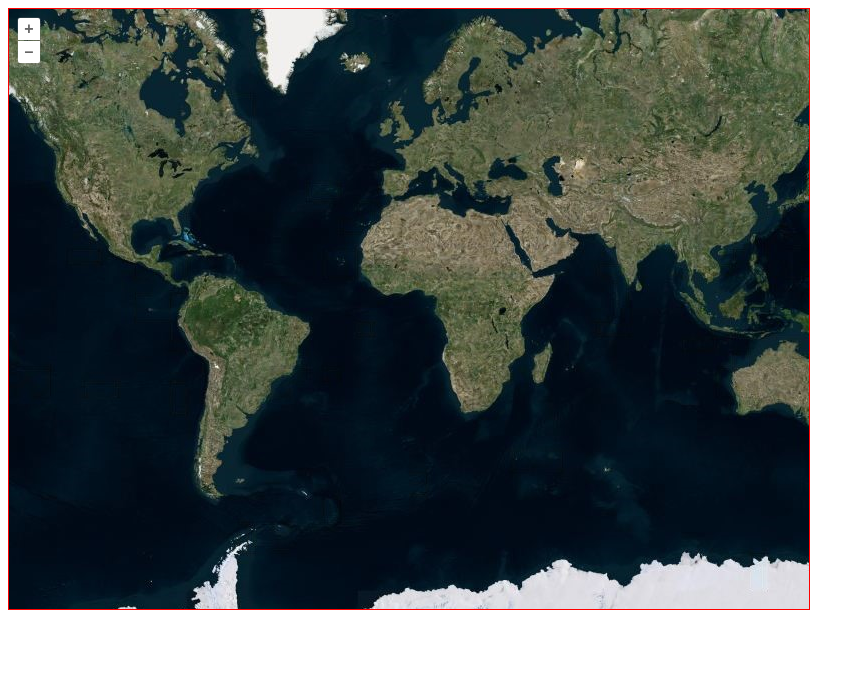
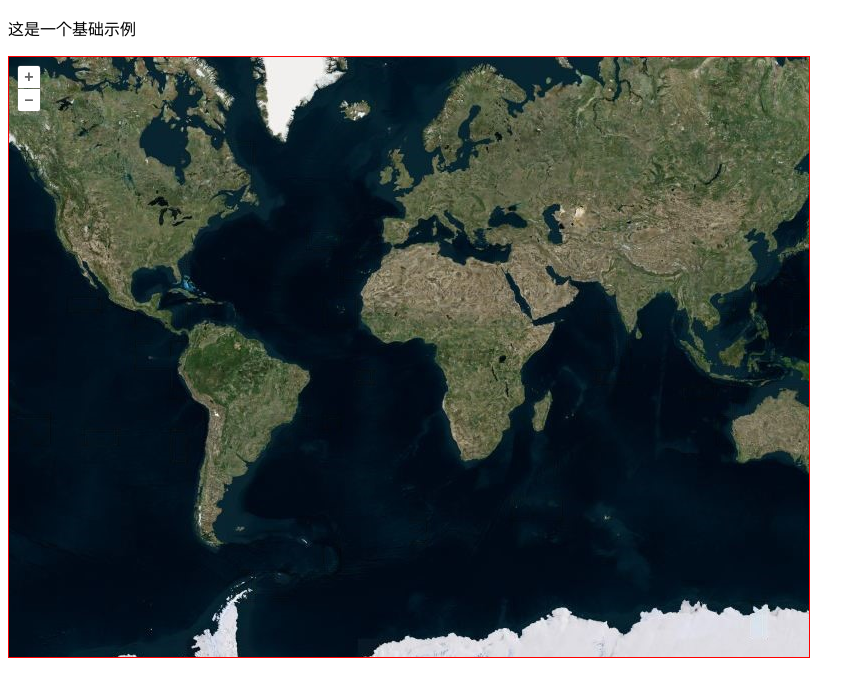
Before and after one commit to mengdongbao/learn-openlayers, a website built with Vite: page src/template/index.html in a window 1280 px wide. Shown: the whole page, without its empty margins (0-865 px from the left). Built offline with nearby package versions, Linux system fonts and the light colour scheme; what geotiff would draw is missing.

Commit message:
refactor: 优化模板

```diff
--- a/src/template/index.html
+++ b/src/template/index.html
@@ -14,6 +14,7 @@
   <script type="module" src="./index.ts"></script>
 </head>
 <body>
+  <p>这是一个基础示例</p>
   <div class="map" id="map"></div>
 </body>
 </html>
--- a/src/template/index.ts
+++ b/src/template/index.ts
@@ -1,8 +1,6 @@
 import "ol/ol.css";
 import Map from 'ol/Map';
 import View from 'ol/View';
-import TileLayer from 'ol/layer/Tile';
-import XYZ from 'ol/source/XYZ';
 import {getBaseLayer} from 'src/utils/basemap';
 
 const map = new Map({
--- a/src/utils/basemap.ts
+++ b/src/utils/basemap.ts
@@ -1,6 +1,10 @@
 import TileLayer from "ol/layer/Tile";
 import { XYZ } from "ol/source";
 
+/**
+ * 获取一个简单的 XYZ 瓦片图层 (只有前三级)
+ * @returns {TileLayer}
+ */
 export function getBaseLayer() {
   return new TileLayer({
       source: new XYZ({
```
